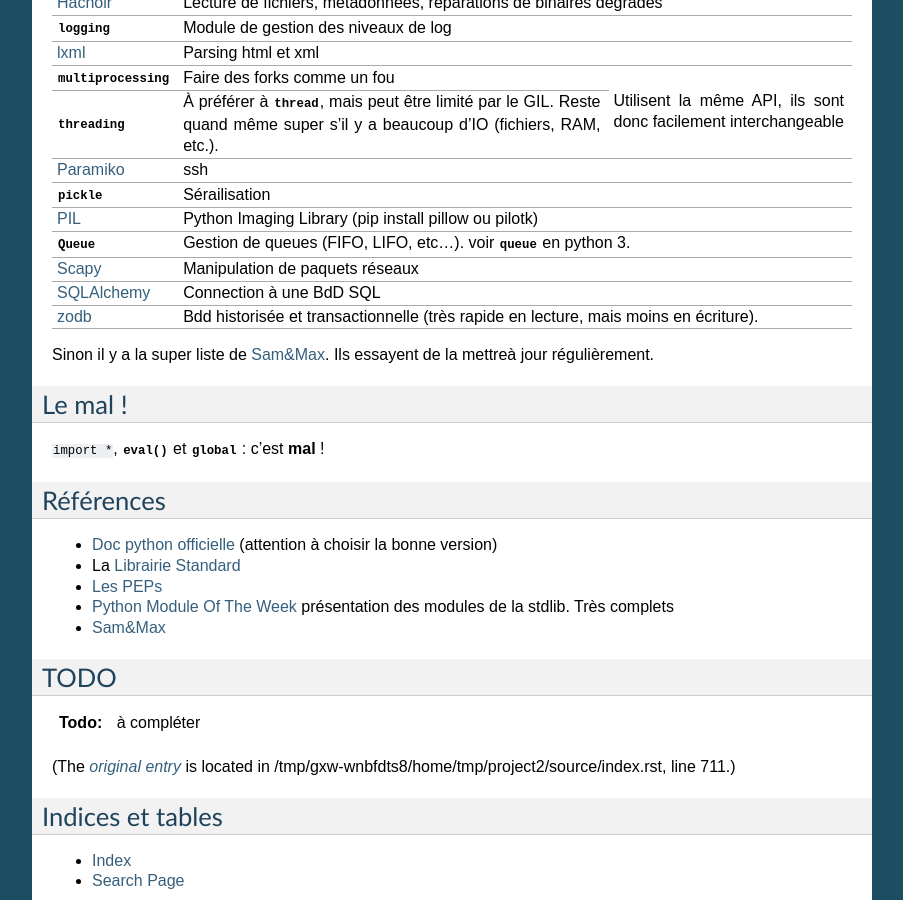
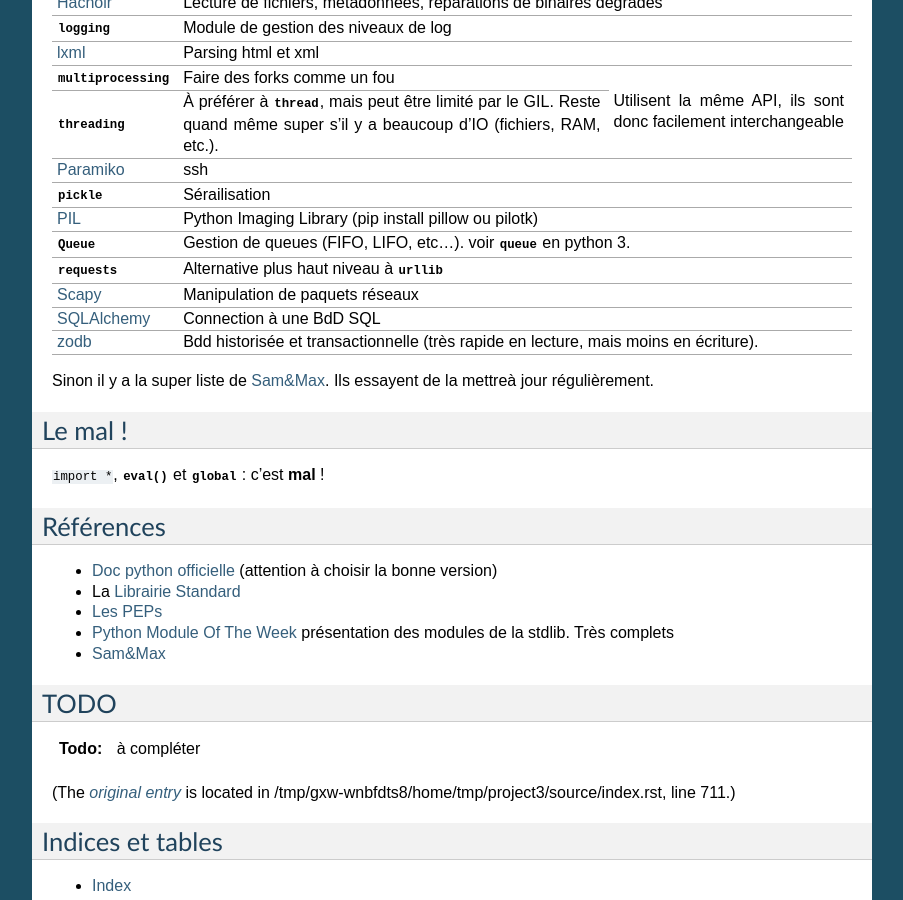
Before and after one commit to galactics/doc-python, a Sphinx documentation site: the page built from source/index.rst, in a window 1280 px wide and 900 px high, scrolled down 14458 px. Shown: the whole window, without its empty margins (198-1101 px from the left). Built offline with Sphinx 7.4.7, drawn with Linux system fonts in a browser that asks for light colours.

Commit message:
Ajout de la lib request

```diff
--- a/source/index.rst
+++ b/source/index.rst
@@ -915,6 +915,8 @@
 +----------------------------------+-----------------------------------------------------------------------------------+
 | :py:mod:`Queue`                  | Gestion de queues (FIFO, LIFO, etc...). voir :py:mod:`queue` en python 3.         |
 +----------------------------------+-----------------------------------------------------------------------------------+
+| :py:mod:`requests`               | Alternative plus haut niveau à :py:mod:`urllib`                                   |
++----------------------------------+-----------------------------------------------------------------------------------+
 | `Scapy`_                         | Manipulation de paquets réseaux                                                   |
 +----------------------------------+-----------------------------------------------------------------------------------+
 | `SQLAlchemy`_                    | Connection à une BdD SQL                                                          |
```
